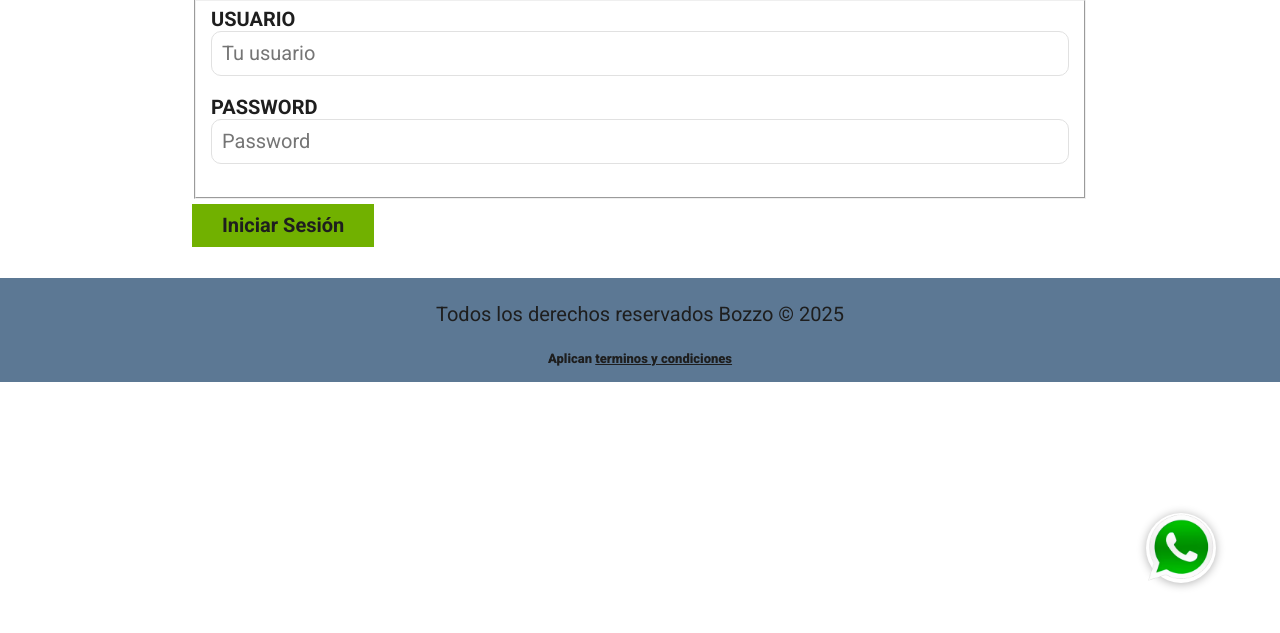
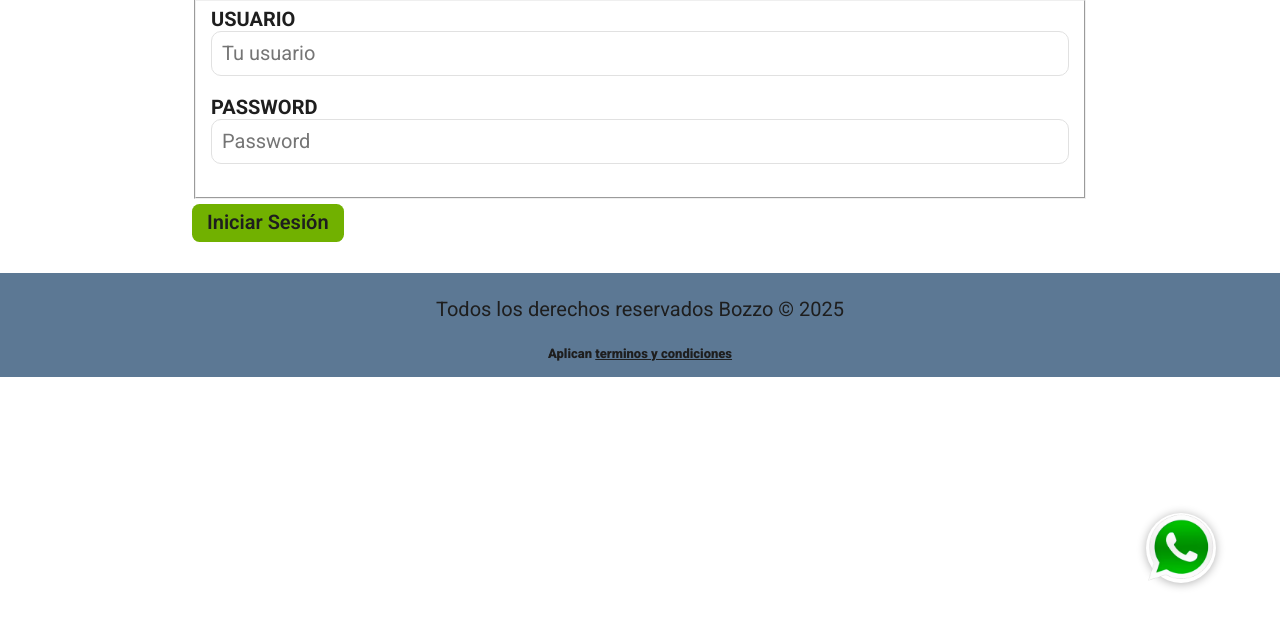
Before and after one commit to Miguel-Higuita/BozzoCo, a PHP site: page /loginupb.php in a window 1280 px wide. Shown: the part 167-800 px from the top of the page. Run offline with PHP 8.4, Linux system fonts and the light colour scheme; style sheets or scripts are compiled from the project's sources.

Commit message:
stilos hojas

```diff
--- a/src/scss/layout/_servicio1.scss
+++ b/src/scss/layout/_servicio1.scss
@@ -1,80 +1,129 @@
-@use "../base/variables" as v;
-@use "../base/mixins" as m;
+// @use "sass:color";
+// @use "../base/variables" as v;
+// @use "../base/mixins" as m;
 
-.boton-verde{
-    color: v.$negro;
-}
+// // ============================
+// // BOTÓN
+// // ============================
+// .boton-verde {
+//   color: v.$negro;
+//   background-color: v.$verde;
+//   padding: 0.75rem 1.5rem;
+//   border-radius: 0.75rem;
+//   font-weight: 600;
+//   text-align: center;
+//   transition: background-color 0.3s, transform 0.3s;
 
-.servicio1{
-    background-color: v.$azulClaro;
-    padding: 2rem;
-    border-radius: 1.5rem;
-    box-shadow: 0 4px 16px rgba(0,0,0,0.10);
-    transition: transform .3s, box-shadow .3s;
-    margin: 1rem;
+//   &:hover {
+//     background-color: color.adjust(v.$verde, $lightness: -10%);
+//     transform: scale(1.05);
+//   }
+// }
 
-    &:hover {
-        transform: scale(1.03);
-        box-shadow: 0 8px 24px rgba(0,0,0,0.3);
-    }
-}
+// // ============================
+// // GRID DE SERVICIOS
+// // ============================
+// .grid {
+//   display: grid;
+//   grid-template-columns: repeat(auto-fit, minmax(250px, 1fr));
+//   gap: 1.5rem;
+//   align-items: stretch;  // fuerza que todas las tarjetas tengan la misma altura
+//   padding: 1rem;
+// }
 
-.servicio__imagen{
-    width: 100%;
-    height: 300px;
-    box-shadow: 0 2px 10px rgba(0,0,0,0.3);
-    border-radius: 1rem;
-}
+// // ============================
+// // TARJETAS DE SERVICIO
+// // ============================
+// .servicio1 {
+//   width: 100%;  // ocupa todo el ancho de su columna
+//   display: flex;
+//   flex-direction: column;
+//   align-items: center;
+//   justify-content: flex-start;
+//   padding: 2rem;
+//   border-radius: 1.5rem;
+//   background-color: v.$azulClaro;
+//   box-shadow: 0 4px 16px rgba(0,0,0,0.1);
+//   transition: transform 0.3s, box-shadow 0.3s;
 
+//   &:hover {
+//     transform: scale(1.03);
+//     box-shadow: 0 8px 24px rgba(0,0,0,0.3);
+//   }
+// }
 
-.servicio__nombre{
-    font-size: 2rem;
-}
+// // ============================
+// // IMÁGENES
+// // ============================
+// .servicio__imagen {
+//   width: 100%;        // ocupa todo el ancho de la tarjeta
+//   height: 200px;      // altura fija para todas las imágenes
+//   object-fit: cover;  // mantiene proporción y recorta lo que sobra
+//   border-radius: 1rem;
+//   box-shadow: 0 2px 10px rgba(0,0,0,0.3);
+//   margin-bottom: 1rem;
+// }
 
-.servicio__labor{
-    font-size: 1.5rem;
-    color: v.$negro;
-    padding-top: 2rem;
-}
+// // ============================
+// // TEXTOS
+// // ============================
+// .servicio__nombre {
+//   font-size: 2rem;
+// }
 
-.servicio__nombre,
-.servicio__labor{
-    color: v.$blanco;
-    font-family: v.$fuenteSecundaria;
-    font-weight: 600;
-    margin: 1rem 0;
-    text-align: center;
-    line-height: 1.2rem;
-}
+// .servicio__labor {
+//   font-size: 1.5rem;
+//   padding-top: 1rem;
+// }
 
-@include m.telefono{
-    .grid {
-        display: grid;
-        grid-template-columns: repeat(2,1fr);
-    }
-    .servicio1{
-        margin-top: 1rem;
-        margin-bottom: 1rem;
-    }
-}
+// .servicio__nombre,
+// .servicio__labor {
+//   color: v.$blanco;
+//   font-family: v.$fuenteSecundaria;
+//   font-weight: 600;
+//   margin: 0.5rem 0;
+//   text-align: center;
+//   line-height: 1.2;
+//   word-break: break-word;
+// }
 
-@include m.tablet{
-    .grid {
-        display: grid;
-        grid-template-columns: repeat(2,1fr);
-    }
-    .servicio1{
-        margin-top: 1rem;
-        margin-bottom: 1rem;
-    }
-}
-@include m.desktop{
-    .grid {
-        grid-template-columns: repeat(3,1fr);
-        display: grid;
-        gap: 1rem;
-    }
-    .servicio1{
-        margin-left: 2rem;
-    }
-}
+// // ============================
+// // RESPONSIVIDAD
+// // ============================
+
+// // Móviles (1 columna)
+// @include m.telefono {
+//   .grid {
+//     grid-template-columns: 1fr;
+//     gap: 1rem;
+//   }
+
+//   .servicio__imagen {
+//     height: 220px;
+//   }
+// }
+
+// // Tablets (2 columnas)
+// @include m.tablet {
+//   .grid {
+//     grid-template-columns: repeat(2, 1fr);
+//     gap: 1.5rem;
+//   }
+
+//   .servicio__imagen {
+//     height: 250px;
+//   }
+// }
+
+// // Escritorio (3 columnas)
+// @include m.desktop {
+//   .grid {
+//     grid-template-columns: repeat(3, 1fr);
+//     gap: 2rem;
+//     padding: 2rem;
+//   }
+
+//   .servicio__imagen {
+//     height: 280px;
+//   }
+// }
--- a/src/scss/layout/_servicios.scss
+++ b/src/scss/layout/_servicios.scss
@@ -1,46 +1,39 @@
+@use "sass:color";
 @use "../base/variables" as v;
 @use "../base/mixins" as m;
 
-// .contenedor-servicios{
-//     display: grid;
-//     grid-template-columns: 20% 80%;
-//     gap: 2rem;
-//     margin-right: 4rem;
-// }
+// ============================
+// BOTÓN
+// ============================
+.boton-verde {
+  color: v.$negro;
+  background-color: v.$verde;
+  padding: 0.75rem 1.5rem;
+  border-radius: 0.75rem;
+  font-weight: 600;
+  text-align: center;
+  transition: background-color 0.3s, transform 0.3s;
 
-// .sidebar{
-//     grid-column: 1;
-//     display: flex;
-//     flex-direction: column;
-//     justify-content: center;
-//     align-items: center;
-//     height: 100%;
-// }
+  &:hover {
+    background-color: color.adjust(v.$verde, $lightness: -10%);
+    transform: scale(1.05);
+  }
+}
 
-// .servicios{
-//     grid-column: 2;
-
-// }
-
-// .texto-lista{
-//     text-align: center;
-//     font-family: v.$fuentePrincipal;
-//     position: center;
-// }
-
-// h2{
-//     font-size: 3rem;
-//     text-align: center;
-//     font-family: v.$fuentePrincipal;
-// }
-
+// ============================
+// CONTENEDOR PRINCIPAL
+// ============================
 .contenedor-servicios {
   display: flex;
+  flex-direction: column; // sigue siendo columna para móviles
   gap: 2rem;
-  align-items: flex-start;
+  align-items: center; // ✅ cambia a center
 
   @include m.tablet {
-    gap: 3rem;
+         flex-direction: row; // fila para desktop/tablet
+        align-items: flex-start; // sidebar y grid alineados arriba
+        justify-content: center; // centra el conjunto horizontalmente
+        gap: 3rem;
   }
 
   @include m.desktop {
@@ -48,18 +41,25 @@
   }
 }
 
+// ============================
+// SIDEBAR
+// ============================
 .sidebar {
-  width: 25rem;
-
+  width: 100%;
   padding: 1.5rem;
   border-radius: 1.2rem;
   box-shadow: 0 2px 5px rgba(0, 0, 0, 0.1);
+  background-color: #fff;
+
+  @include m.tablet {
+    width: 25rem;
+  }
 
   .contenedor_sidebar {
     display: flex;
     flex-direction: column;
-    align-items: center; // ✅ centra todo horizontalmente
-    gap: 1rem; // espacio entre h1, h2 y lista
+    align-items: center;
+    gap: 1rem;
 
     h1 {
       text-align: center;
@@ -69,15 +69,16 @@
     }
 
     h2 {
+      text-align: center;
+      color: v.$negro;
       margin-bottom: 1rem;
-      color: v.$negro;
       font-size: 1.6rem;
-      text-align: center;
     }
 
     .lista-servicios {
       list-style: none;
       padding: 0;
+      width: 100%;
 
       li {
         margin-bottom: 0.8rem;
@@ -90,7 +91,7 @@
           transition: color 0.3s ease;
 
           &:hover {
-            color: v.$negro;
+            color: v.$azulClaro;
           }
         }
       }
@@ -98,6 +99,9 @@
   }
 }
 
+// ============================
+// FORMULARIO
+// ============================
 .form-servicios {
   display: flex;
   flex-direction: column;
@@ -112,7 +116,7 @@
 
   select {
     padding: 0.8rem;
-    border: 1px solid (v.$gris, 20%);
+    border: 1px solid color.adjust(v.$gris, $alpha: 0.2);
     border-radius: 0.8rem;
     background-color: #fff;
     font-size: 1.5rem;
@@ -125,8 +129,139 @@
 
     &:focus {
       outline: none;
-      border-color: (v.$azulClaro, 5%);
+      border-color: color.adjust(v.$azulClaro, $alpha: 0.05);
       box-shadow: 0 0 0 2px rgba(v.$azulOscuro, 0.1);
     }
   }
 }
+
+// ============================
+// GRID DE SERVICIOS
+// ============================
+.grid {
+  display: grid;
+  grid-template-columns: repeat(auto-fit, minmax(250px, max-content));
+  gap: 1.5rem;
+  justify-content: center; // ✅ centra las columnas en el contenedor
+  align-items: stretch;
+  padding: 1rem;
+}
+
+// ============================
+// TARJETAS DE SERVICIO
+// ============================
+
+.servicio1 {
+  width: 250px; // igual que tu minmax
+  max-width: 100%;
+  display: flex;
+  flex-direction: column;
+  align-items: center;
+  justify-content: flex-start;
+  padding: 1rem; // padding para separar contenido de los bordes
+  border-radius: 1.5rem;
+  background-color: v.$azulClaro;
+  box-shadow: 0 4px 16px rgba(0, 0, 0, 0.1);
+  transition: transform 0.3s, box-shadow 0.3s;
+  margin: 0;
+  overflow: hidden; // recorta imágenes si exceden
+  min-height: 350px;
+
+  &:hover {
+    transform: scale(1.03);
+    box-shadow: 0 8px 24px rgba(0, 0, 0, 0.3);
+  }
+}
+
+// ============================
+// IMÁGENES
+// ============================
+.servicio__imagen {
+  width: 100%; // ocupa todo el ancho del contenido
+  aspect-ratio: 4 / 3; // mismo ancho y alto para todas
+  object-fit: cover; // recorta para mantener proporción
+  border-radius: 1rem;
+  margin: 0; // margin cero para evitar desbordes
+}
+
+// ============================
+// TEXTOS
+// ============================
+.servicio__nombre {
+  font-size: 2rem;
+  margin: 0.5rem 0 0.25rem;
+  color: v.$blanco;
+  font-family: v.$fuenteSecundaria;
+  font-weight: 600;
+  text-align: center;
+  line-height: 1.2;
+}
+
+.servicio__labor {
+  font-size: 1.5rem;
+  padding: 0.25rem 0 0.5rem;
+  color: v.$blanco;
+  font-family: v.$fuenteSecundaria;
+  font-weight: 600;
+  text-align: center;
+  line-height: 1.2;
+  word-break: break-word;
+}
+
+// ============================
+// RESPONSIVIDAD
+// ============================
+
+// Móviles (1 columna)
+@include m.telefono {
+  .grid {
+    grid-template-columns: 1fr;
+    gap: 1rem;
+  }
+
+  .servicio1 {
+    min-height: 300px;
+  }
+
+  .sidebar {
+    width: 100%;
+    margin-bottom: 1rem;
+  }
+
+  .form-servicios {
+    font-size: 1.2rem;
+  }
+}
+
+// Tablets (2 columnas)
+@include m.tablet {
+  .grid {
+    grid-template-columns: repeat(2, 1fr);
+    gap: 1.5rem;
+  }
+
+  .servicio1 {
+    min-height: 350px;
+  }
+
+  .sidebar {
+    width: 25rem;
+  }
+}
+
+// Escritorio (3 columnas)
+@include m.desktop {
+  .grid {
+    grid-template-columns: repeat(3, 1fr);
+    gap: 2rem;
+    padding: 2rem;
+  }
+
+  .servicio1 {
+    min-height: 400px;
+  }
+
+  .sidebar {
+    width: 25rem;
+  }
+}
```
Also changed, not shown: imagenes/3739a8a92550de77186f2bc0e13331ad.jpg (deleted), imagenes/6d52d7fa71c74b8fbbaba1179ae72058.jpg (added), imagenes/a1cf29d90d0d88801b60914693df8aec.jpg (added), imagenes/a39430bd77d77dba5464763b1eb7867d.jpg (deleted), imagenes/a4acffab351bdcad246df8080b8de81c.jpg (added), imagenes/a7d2b0be048b1f449afb32ddc17e21c5.jpg (added), imagenes/a85cf70f122c56ca12a92e77317da2cc.jpg (added), imagenes/b85d44335b63b0eb31c4566ba6b6efcb.jpg (deleted), imagenes/be09d5c281e1ecb83362a046301007db.jpg (deleted), imagenes/cf85989ed9832db5bcf96c8a4468d825.jpg (added), imagenes/d1d05164d53960ac02bb2da021469db1.jpg (deleted), imagenes/e14ce4583b1dfd61b66114634c2aebcf.jpg (added), imagenes/fd3742cc3199f5a4921186cf0a0564de.jpg (added).
